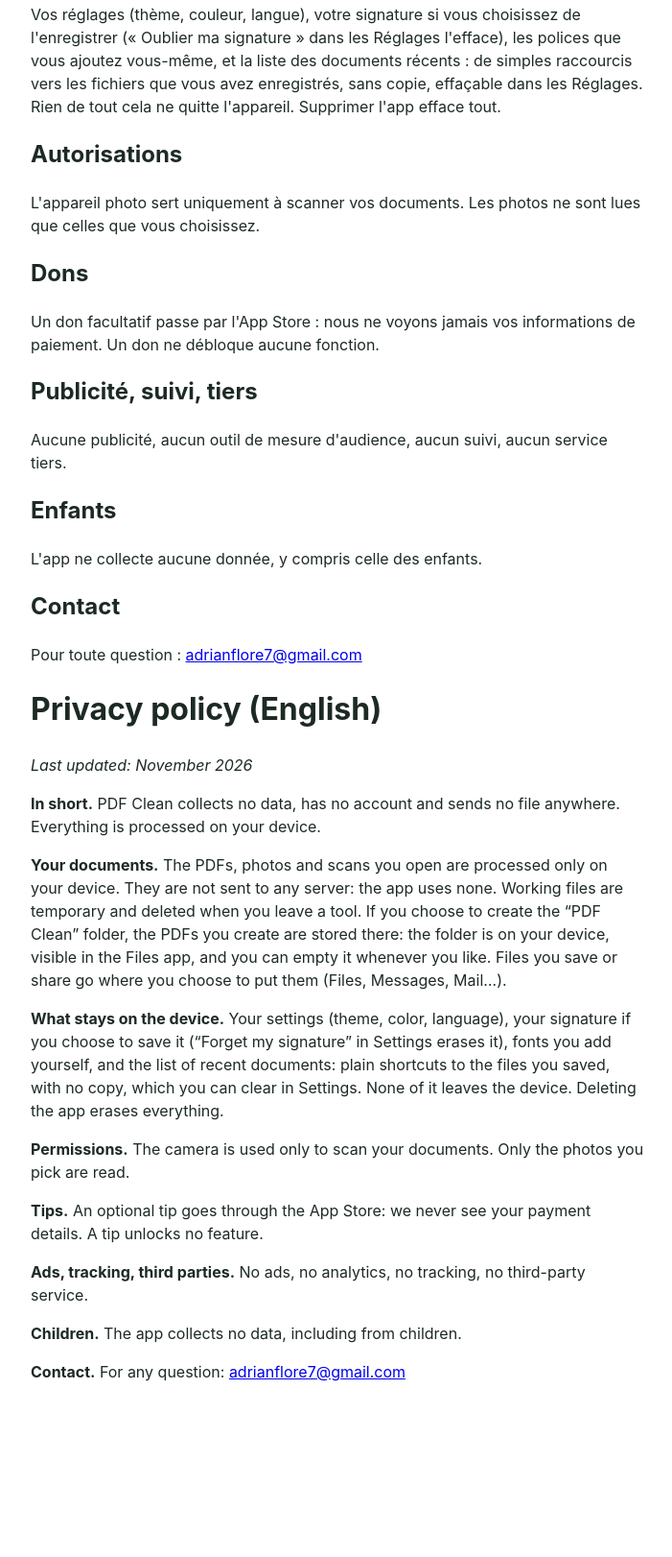
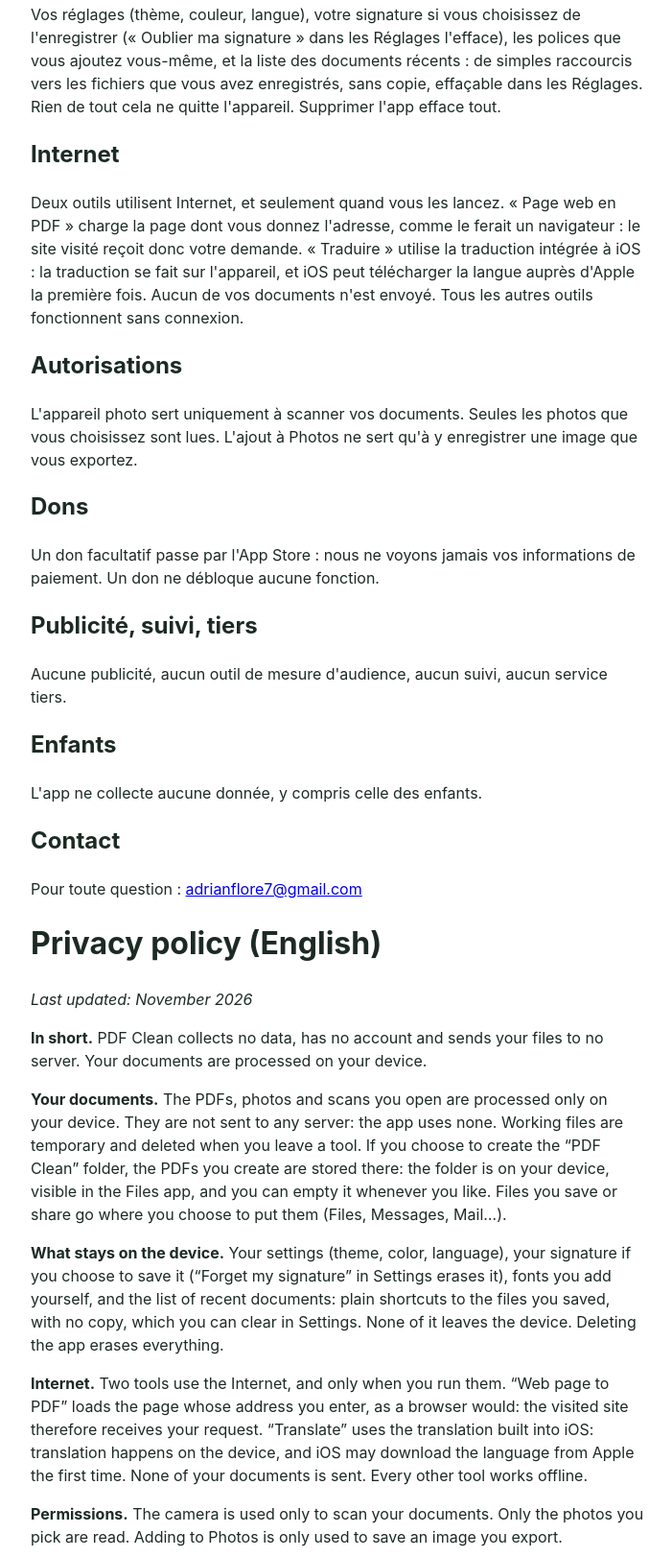
Before and after one commit to Nstark1/Nstark1.github.io, a plain HTML site: page pdfclean/privacy.html in a window 1280 px wide. Shown: the part 558-2180 px from the top of the page at 96% size, without its empty margins (288-989 px from the left). Before the commit the page ends 2023 px from the top, so only its background shows below. Drawn offline with Linux system fonts and the light colour scheme.

Commit message:
PDF Clean : la confidentialité précise les deux outils qui utilisent Internet
Co-Authored-By: Claude Fable 5.2 <noreply@anthropic.com>

```diff
--- a/pdfclean/privacy.html
+++ b/pdfclean/privacy.html
@@ -3,13 +3,15 @@
 <h1>PDF Clean – Politique de confidentialité</h1>
 <p><em>Dernière mise à jour : novembre 2026</em></p>
 <h2>En bref</h2>
-<p>PDF Clean ne collecte aucune donnée, n'a pas de compte et n'envoie aucun fichier nulle part. Tout est traité sur votre appareil.</p>
+<p>PDF Clean ne collecte aucune donnée, n'a pas de compte et n'envoie vos fichiers à aucun serveur. Vos documents sont traités sur votre appareil.</p>
 <h2>Vos documents</h2>
 <p>Les PDF, photos et scans que vous ouvrez sont traités uniquement sur votre appareil. Ils ne sont envoyés à aucun serveur : l'app n'en utilise aucun. Les fichiers de travail sont temporaires et effacés quand vous quittez un outil. Si vous choisissez de créer le dossier « PDF Clean », les PDF que vous créez y sont rangés : ce dossier est sur votre appareil, visible dans l'app Fichiers, et vous pouvez le vider quand vous voulez. Les fichiers que vous enregistrez ou partagez vont là où vous choisissez de les mettre (Fichiers, Messages, Mail…).</p>
 <h2>Ce qui reste sur l'appareil</h2>
 <p>Vos réglages (thème, couleur, langue), votre signature si vous choisissez de l'enregistrer (« Oublier ma signature » dans les Réglages l'efface), les polices que vous ajoutez vous-même, et la liste des documents récents : de simples raccourcis vers les fichiers que vous avez enregistrés, sans copie, effaçable dans les Réglages. Rien de tout cela ne quitte l'appareil. Supprimer l'app efface tout.</p>
+<h2>Internet</h2>
+<p>Deux outils utilisent Internet, et seulement quand vous les lancez. « Page web en PDF » charge la page dont vous donnez l'adresse, comme le ferait un navigateur : le site visité reçoit donc votre demande. « Traduire » utilise la traduction intégrée à iOS : la traduction se fait sur l'appareil, et iOS peut télécharger la langue auprès d'Apple la première fois. Aucun de vos documents n'est envoyé. Tous les autres outils fonctionnent sans connexion.</p>
 <h2>Autorisations</h2>
-<p>L'appareil photo sert uniquement à scanner vos documents. Les photos ne sont lues que celles que vous choisissez.</p>
+<p>L'appareil photo sert uniquement à scanner vos documents. Seules les photos que vous choisissez sont lues. L'ajout à Photos ne sert qu'à y enregistrer une image que vous exportez.</p>
 <h2>Dons</h2>
 <p>Un don facultatif passe par l'App Store : nous ne voyons jamais vos informations de paiement. Un don ne débloque aucune fonction.</p>
 <h2>Publicité, suivi, tiers</h2>
@@ -21,10 +23,11 @@
 
 <h1>Privacy policy (English)</h1>
 <p><em>Last updated: November 2026</em></p>
-<p><strong>In short.</strong> PDF Clean collects no data, has no account and sends no file anywhere. Everything is processed on your device.</p>
+<p><strong>In short.</strong> PDF Clean collects no data, has no account and sends your files to no server. Your documents are processed on your device.</p>
 <p><strong>Your documents.</strong> The PDFs, photos and scans you open are processed only on your device. They are not sent to any server: the app uses none. Working files are temporary and deleted when you leave a tool. If you choose to create the “PDF Clean” folder, the PDFs you create are stored there: the folder is on your device, visible in the Files app, and you can empty it whenever you like. Files you save or share go where you choose to put them (Files, Messages, Mail…).</p>
 <p><strong>What stays on the device.</strong> Your settings (theme, color, language), your signature if you choose to save it (“Forget my signature” in Settings erases it), fonts you add yourself, and the list of recent documents: plain shortcuts to the files you saved, with no copy, which you can clear in Settings. None of it leaves the device. Deleting the app erases everything.</p>
-<p><strong>Permissions.</strong> The camera is used only to scan your documents. Only the photos you pick are read.</p>
+<p><strong>Internet.</strong> Two tools use the Internet, and only when you run them. “Web page to PDF” loads the page whose address you enter, as a browser would: the visited site therefore receives your request. “Translate” uses the translation built into iOS: translation happens on the device, and iOS may download the language from Apple the first time. None of your documents is sent. Every other tool works offline.</p>
+<p><strong>Permissions.</strong> The camera is used only to scan your documents. Only the photos you pick are read. Adding to Photos is only used to save an image you export.</p>
 <p><strong>Tips.</strong> An optional tip goes through the App Store: we never see your payment details. A tip unlocks no feature.</p>
 <p><strong>Ads, tracking, third parties.</strong> No ads, no analytics, no tracking, no third-party service.</p>
 <p><strong>Children.</strong> The app collects no data, including from children.</p>
```
Also changed, not shown: pdfclean/index.html (+2 -2 lines), pdfclean/support.html (+2 -2 lines).
